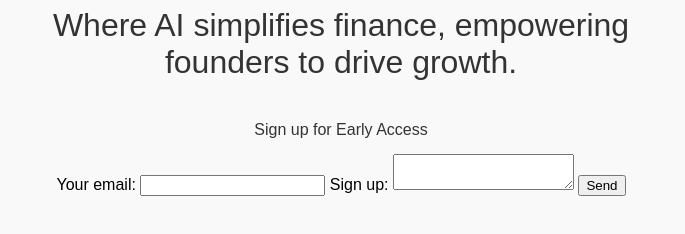
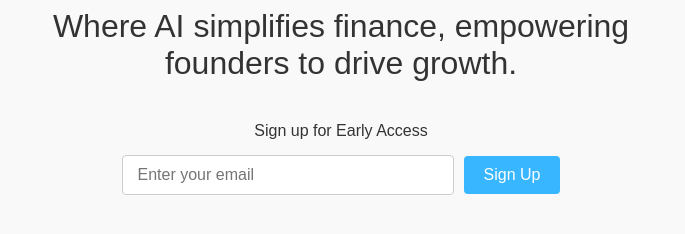
Before and after one commit to finscale-ai/finscale-landing-page, a plain HTML site: page index.html in a window 1280 px wide. Shown: the part 392-626 px from the top of the page, without its empty margins (299-984 px from the left). Drawn offline with Linux system fonts and the light colour scheme.

Commit message:
Update index.html

```diff
--- a/index.html
+++ b/index.html
@@ -124,18 +124,12 @@
     <div class="action">Sign up for Early Access</div>
     <!-- modify this form HTML and place wherever you want your form -->
     <form
+        class="signup-form"
         action="https://formspree.io/f/mldeklbe"
         method="POST"
     >
-    <label>
-        Your email:
-        <input type="email" name="email">
-    </label>
-    <label>
-        Sign up:
-        <textarea name="message"></textarea>
-    </label>
-    <button type="submit">Send</button>
+        <input type="email" placeholder="Enter your email" required />
+        <button type="submit">Sign Up</button>
     </form>
 
     <!-- <form class="signup-form">
```
